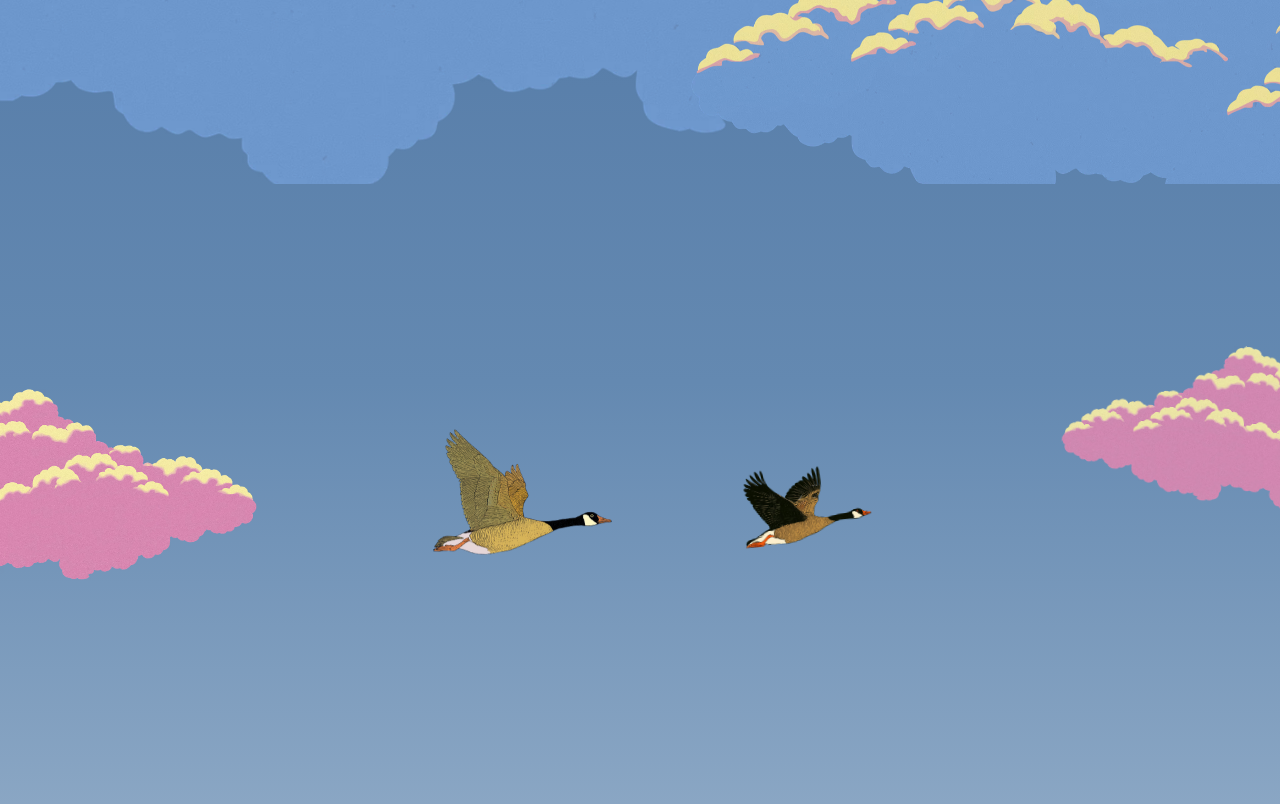
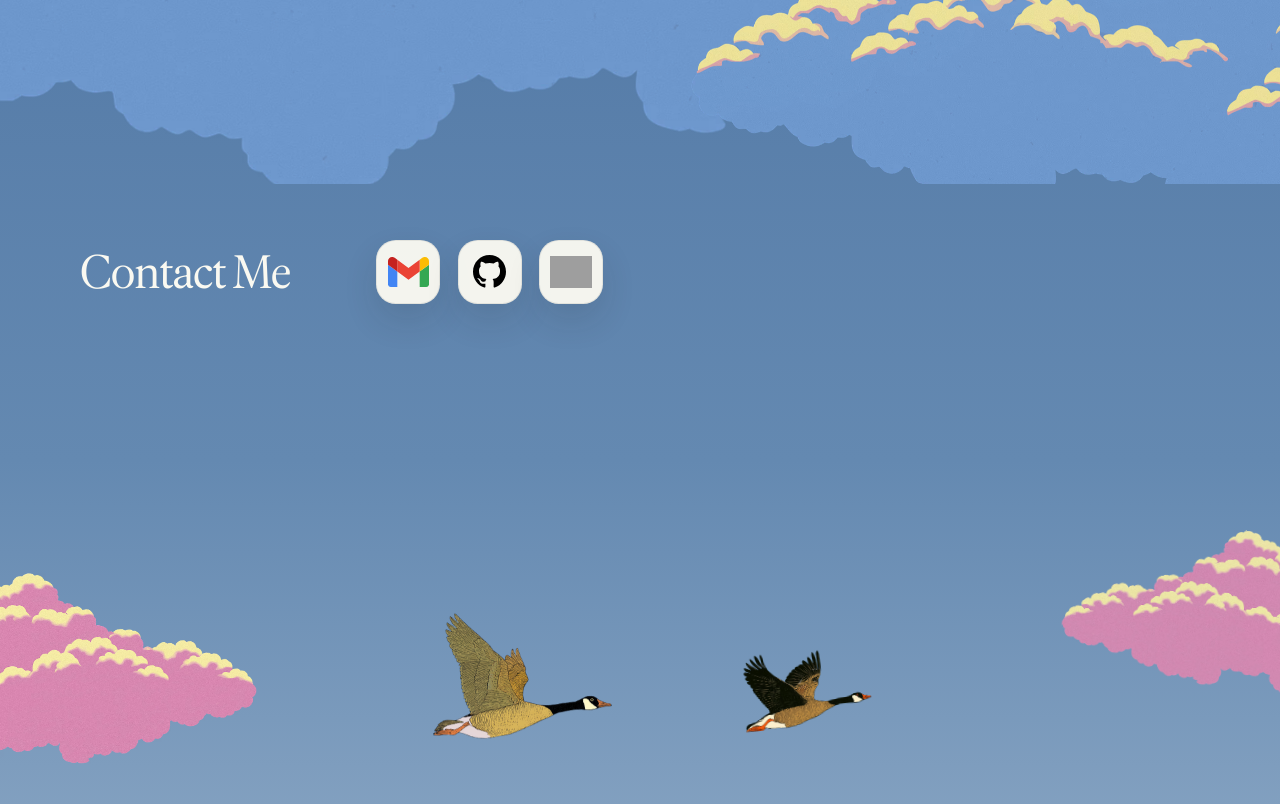
Before and after one commit to choucisan/choucisan.github.io, an Astro site: page /about in a window 1280 px wide. Shown: the part 920-1724 px from the top of the page. Built offline with nearby package versions, Linux system fonts and the light colour scheme; Astro itself is replaced by a stand-in of ours; grey boxes are pictures that could not be loaded.

Commit message:
Update about contact and generated assets

```diff
--- a/src/pages/about.astro
+++ b/src/pages/about.astro
@@ -16,6 +16,22 @@ import BaseLayout from '../layouts/BaseLayout.astro';
       <div class="about-clouds" aria-hidden="true">
         <img class="about-cloud about-cloud-left" src="/assets/hero/cloud-large.png" alt="" />
         <img class="about-cloud about-cloud-right" src="/assets/hero/cloud-large.png" alt="" />
+      </div>
+    </section>
+    <section class="about-contact">
+      <div class="container about-contact-grid">
+        <p class="about-label">Contact Me</p>
+        <div class="contact-links" aria-label="Contact links">
+          <a class="contact-card" href="mailto:choucisan@gmail.com" aria-label="Email choucisan@gmail.com" title="choucisan@gmail.com">
+            <img class="contact-icon contact-icon-gmail" src="/assets/icons/gmail.svg" alt="" loading="lazy" />
+          </a>
+          <a class="contact-card" href="https://github.com/choucisan" target="_blank" rel="noreferrer" aria-label="GitHub" title="GitHub">
+            <img class="contact-icon contact-icon-github" src="/assets/icons/github.svg" alt="" loading="lazy" />
+          </a>
+          <a class="contact-card" href="https://huggingface.co/choucisan" target="_blank" rel="noreferrer" aria-label="Hugging Face" title="Hugging Face">
+            <img class="contact-icon contact-icon-hf" src="https://huggingface.co/datasets/huggingface/brand-assets/resolve/main/hf-logo.svg" alt="" loading="lazy" />
+          </a>
+        </div>
       </div>
     </section>
     <section class="pink-cloud-transition about-pink-cloud-transition" data-reveal-scene aria-hidden="true">
--- a/src/styles/global.css
+++ b/src/styles/global.css
@@ -1385,6 +1385,7 @@ img { max-width: 100%; display: block; }
 
 .about-story {
   position: relative;
+  z-index: 2;
   min-height: 138vh;
   padding: 220px 0 38vh;
   overflow: hidden;
@@ -1486,6 +1487,62 @@ img { max-width: 100%; display: block; }
   right: -42vw;
   width: min(1360px, 88vw);
   transform: translateX(var(--about-cloud-right-x)) translateY(var(--about-cloud-right-y));
+}
+
+.about-contact {
+  position: relative;
+  z-index: 1;
+  margin: -6vh 0 0;
+  padding: 13vh 0 8vh;
+  color: var(--cream);
+}
+
+.about-contact-grid {
+  display: grid;
+  grid-template-columns: minmax(190px, 0.48fr) minmax(0, 1.8fr);
+  gap: clamp(42px, 6vw, 112px);
+  align-items: center;
+}
+
+.contact-links {
+  display: flex;
+  align-items: center;
+  gap: clamp(16px, 1.35vw, 24px);
+}
+
+.contact-card {
+  width: clamp(62px, 5vw, 78px);
+  height: clamp(62px, 5vw, 78px);
+  display: inline-grid;
+  place-items: center;
+  border: 1px solid rgba(30, 31, 30, 0.08);
+  border-radius: clamp(18px, 1.55vw, 23px);
+  color: var(--ink);
+  background: rgba(250, 249, 241, 0.96);
+  box-shadow: 0 16px 34px rgba(30, 31, 30, 0.12);
+  overflow: hidden;
+  transition: transform 260ms ease, background 260ms ease, box-shadow 260ms ease;
+}
+
+.contact-card:hover {
+  transform: translateY(-3px);
+  background: var(--cream);
+  box-shadow: 0 20px 44px rgba(30, 31, 30, 0.18);
+}
+
+.contact-icon {
+  width: clamp(32px, 2.6vw, 42px);
+  height: clamp(32px, 2.6vw, 42px);
+  object-fit: contain;
+}
+
+.contact-icon-gmail {
+  width: clamp(38px, 3.15vw, 50px);
+}
+
+.contact-icon-hf {
+  width: clamp(40px, 3.3vw, 54px);
+  height: clamp(40px, 3.3vw, 54px);
 }
 
 .about-garden-transition {
@@ -1639,6 +1696,10 @@ img { max-width: 100%; display: block; }
   .about-cloud { width: 150vw; bottom: -12vh; }
   .about-cloud-left { left: -92vw; bottom: 0; width: 176vw; }
   .about-cloud-right { right: -88vw; }
+  .about-contact { margin-top: -5vh; padding: 9vh 0 5vh; }
+  .about-contact-grid { grid-template-columns: 1fr; gap: 24px; align-items: start; }
+  .contact-links { gap: 14px; }
+  .contact-card { width: 62px; height: 62px; }
   .about-garden-transition { height: 340px; margin-top: 3vh; }
   .about-pink-cloud-transition { height: 310px; margin: 8vh 0 0; }
   .about-pink-cloud-transition .pink-cloud-bird-large { left: 30vw; top: 152px; }
@@ -1660,4 +1721,5 @@ img { max-width: 100%; display: block; }
   .about-story { min-height: 168vh; padding-top: 132px; }
   .about-label { font-size: clamp(30px, 11vw, 48px); }
   .about-columns p { font-size: 16px; }
-}
+  .about-contact { margin-top: -10vh; }
+}
```
Also changed, not shown: public/assets/fonts/faire-octave.ttf (added), public/assets/generated/publications-background-16x9.png (added), public/assets/icons/github.svg (added), public/assets/icons/gmail.svg (added).
